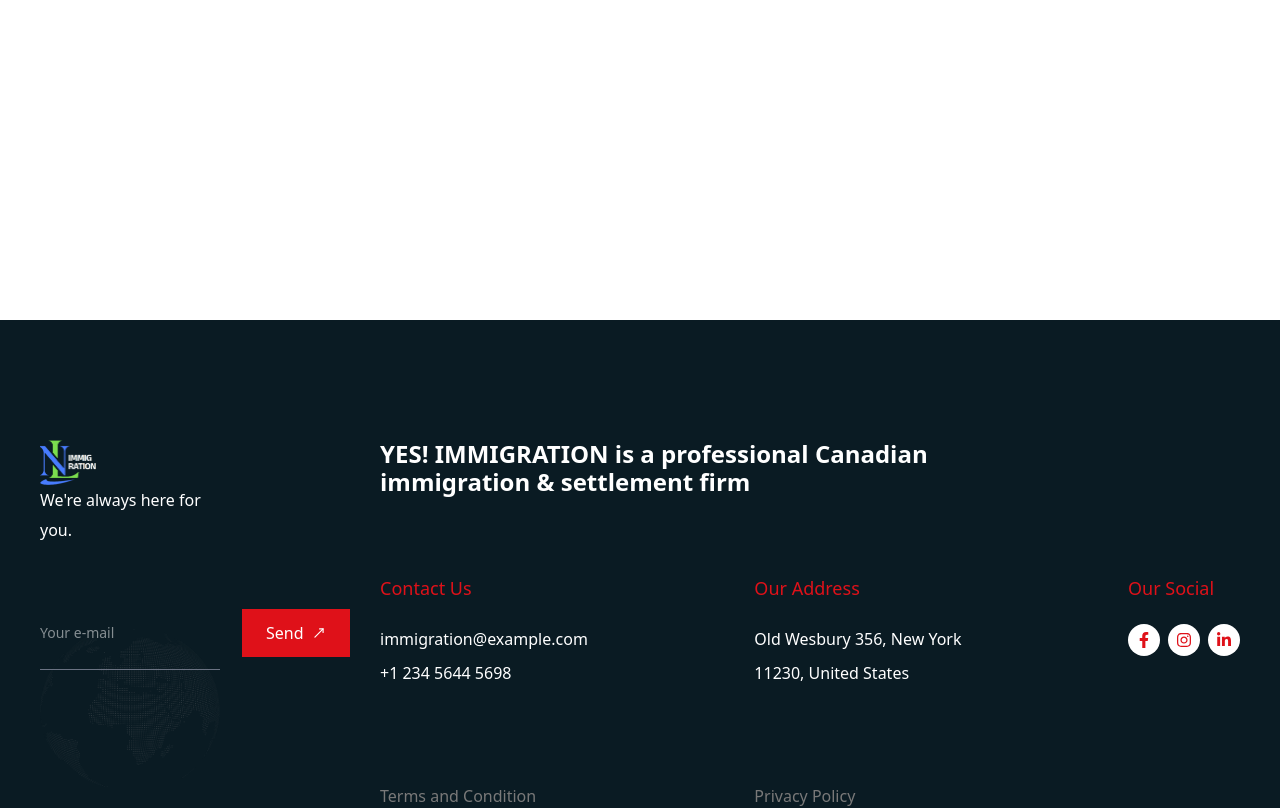
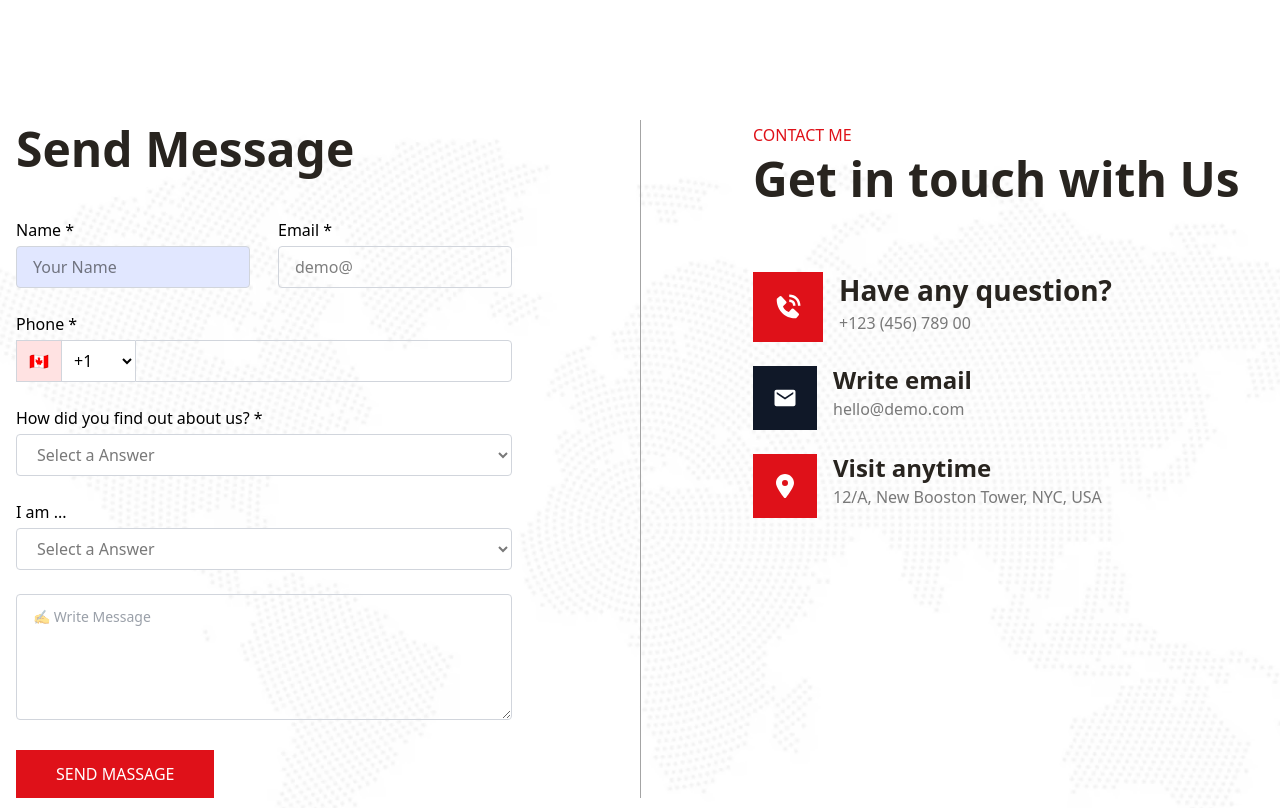
Before and after one commit to sohanthink/immigration, a Next.js app: page /contact in a window 1280 px wide. Before the commit this address had no page. Shown: the part 560-1368 px from the top of the page. Built offline with nearby package versions, Linux system fonts and the light colour scheme.

Commit message:
about page design

```diff
--- /dev/null
+++ b/app/contact/page.js
@@ -0,0 +1,153 @@
+import HeroSection from "@/components/HeroSection";
+import OurOffice from "@/components/OurOffice";
+import Image from "next/image";
+import dotMap from "@/public/dot-map.webp";
+import { FaLocationDot } from "react-icons/fa6";
+import { IoMdMail } from "react-icons/io";
+import { BiSolidPhoneCall } from "react-icons/bi";
+
+export default function Contact() {
+  return (
+    <>
+      <HeroSection
+        title={"Contact Immigration"}
+        breadcrumb={{ homeLabel: "Home", current: "Contact Us" }}
+      />
+
+      <section className="bg-cover bg-center bg-no-repeat py-120 relative">
+        <div className="absolute inset-0 z-0">
+          <Image
+            src={dotMap}
+            alt="map"
+            width={1000}
+            height={1000}
+            className="w-full h-full object-cover"
+          />
+        </div>
+
+        <div className="w-full flex items-center justify-center px-4 relative z-10">
+          <div className="grid grid-cols-1 md:grid-cols-2 w-full container mx-auto">
+            {/* Left Side: Form */}
+            <div className="pr-32">
+              <h2 className="text-black mb-10">Send Message</h2>
+
+              <form className="space-y-6">
+                <div className="grid grid-cols-2 gap-7">
+                  <div>
+                    <label className="block  mb-1">Name *</label>
+                    <input
+                      type="text"
+                      placeholder="Your Name"
+                      className="w-full border border-gray-300 px-4 py-2 rounded bg-[#E1E7FF] outline-none"
+                    />
+                  </div>
+
+                  <div>
+                    <label className="block  mb-1">Email *</label>
+                    <input
+                      type="email"
+                      placeholder="demo@"
+                      className="w-full border border-gray-300 px-4 py-2 rounded  outline-none"
+                    />
+                  </div>
+                </div>
+
+                <div>
+                  <label className="block  mb-1">Phone *</label>
+                  <div className="flex">
+                    <div className="flex items-center justify-center px-3 border border-r-0 border-gray-300 bg-red-100 text-primary font-semibold">
+                      🇨🇦
+                    </div>
+                    <select className="border border-r-0 border-gray-300 px-2 bg-white">
+                      <option>+1</option>
+                      <option>+880</option>
+                    </select>
+                    <input
+                      type="tel"
+                      placeholder=""
+                      className="w-full border border-gray-300 px-4 py-2 rounded-r  outline-none"
+                    />
+                  </div>
+                </div>
+
+                <div>
+                  <label className="block  mb-1">
+                    How did you find out about us? *
+                  </label>
+                  <select className="w-full border border-gray-300 px-4 py-2 rounded bg-white text-gray">
+                    <option>Select a Answer</option>
+                    <option>Google</option>
+                    <option>Facebook</option>
+                  </select>
+                </div>
+
+                <div>
+                  <label className="block  mb-1">I am ...</label>
+                  <select className="w-full border border-gray-300 px-4 py-2 rounded bg-white text-gray">
+                    <option>Select a Answer</option>
+                    <option>Student</option>
+                    <option>Professional</option>
+                  </select>
+                </div>
+
+                <div>
+                  <textarea
+                    rows={5}
+                    placeholder="✍️ Write Message"
+                    className="w-full border border-gray-300 px-4 py-3 rounded  text-sm text-gray-700 outline-none"
+                  ></textarea>
+                </div>
+
+                <button type="submit" className="primary-button px-10 py-3">
+                  SEND MASSAGE
+                </button>
+              </form>
+            </div>
+
+            {/* Right Side: Info */}
+            <div className="pl-28 border-l border-[#A4A4A4]">
+              <p className="text-primary uppercase">Contact Me</p>
+              <h2 className="text-black mb-16">Get in touch with Us</h2>
+
+              <div className="space-y-6">
+                <div className="flex items-start gap-4">
+                  <div className="bg-primary text-white p-5">
+                    <BiSolidPhoneCall className="text-3xl" />
+                  </div>
+                  <div>
+                    <h3 className="text-black">Have any question?</h3>
+                    <p className="text-sm text-gray">+123 (456) 789 00</p>
+                  </div>
+                </div>
+
+                <div className="flex items-start gap-4">
+                  <div className="bg-gray-900 text-white p-5">
+                    <IoMdMail className="text-2xl" />
+                  </div>
+                  <div>
+                    <h4 className="font-semibold text-black">Write email</h4>
+                    <p className="text-sm text-gray">hello@demo.com</p>
+                  </div>
+                </div>
+
+                <div className="flex items-start gap-4">
+                  <div className="bg-primary text-white p-5">
+                    <FaLocationDot className="text-2xl" />
+                  </div>
+                  <div>
+                    <h4 className="font-semibold text-black">Visit anytime</h4>
+                    <p className="text-sm text-gray">
+                      12/A, New Booston Tower, NYC, USA
+                    </p>
+                  </div>
+                </div>
+              </div>
+            </div>
+          </div>
+        </div>
+      </section>
+
+      <OurOffice />
+    </>
+  );
+}
--- a/components/HeroSection.jsx
+++ b/components/HeroSection.jsx
@@ -12,7 +12,7 @@ const HeroSection = ({
   breadcrumb = { homeLabel: "Home", current: title },
 }) => {
   return (
-    <div className="relative min-h-[60vh] flex items-center justify-center text-white overflow-hidden">
+    <section className="relative min-h-[60vh] flex items-center justify-center text-white overflow-hidden">
       {/* Background Image */}
       <Image
         src={backgroundImage}
@@ -47,7 +47,7 @@ const HeroSection = ({
           <span>{breadcrumb.current}</span>
         </h5>
       </div>
-    </div>
+    </section>
   );
 };
 
```
Also changed, not shown: public/dot-map.webp (added).
